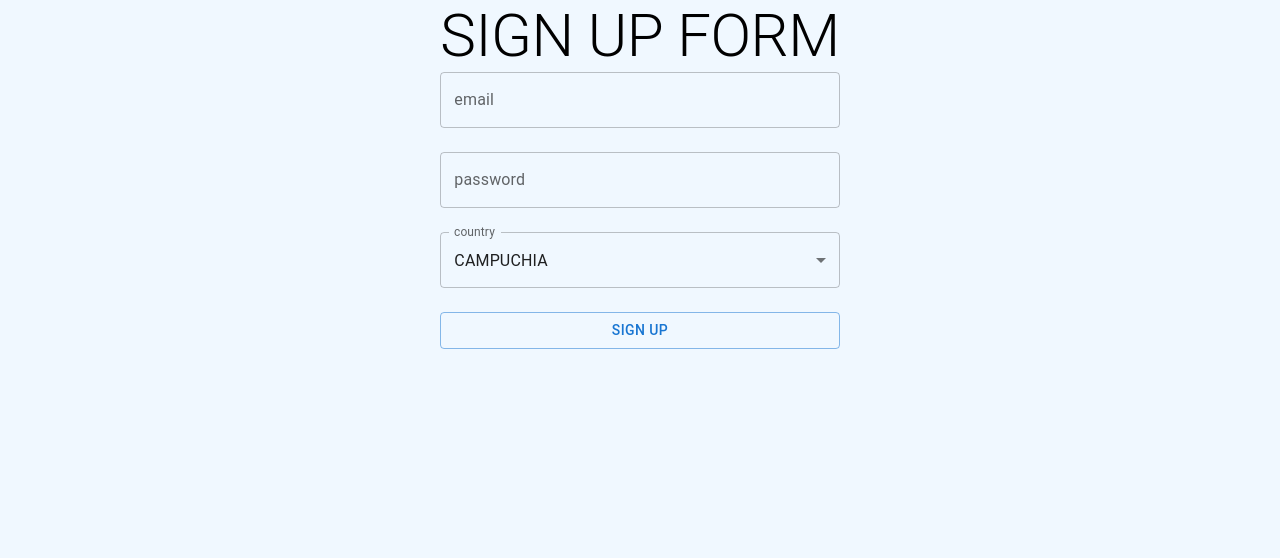
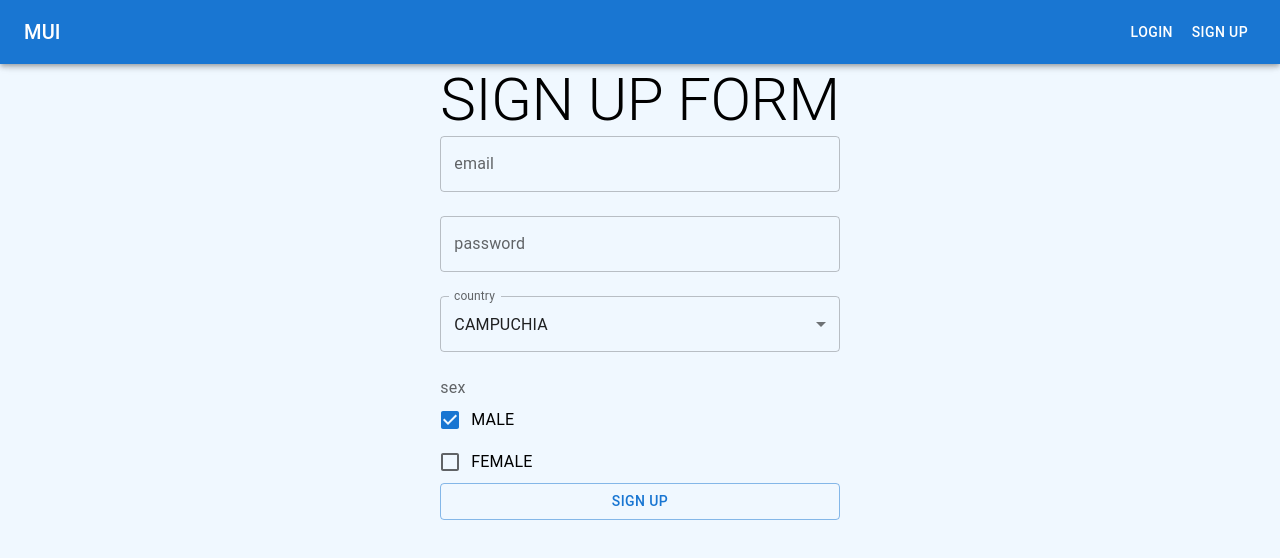
Before and after one commit to dinhhuudat/MUI-RHF-TYPESCRIPT, a Next.js app: page /signUp in a window 1280 px wide. Shown: the top 558 px of the page. Built offline with nearby package versions, Linux system fonts and the light colour scheme.

Commit message:
add navbar refactor fieldOptions

```diff
--- a/components/Atoms/CustomCheckbox/CustomCheckbox.tsx
+++ b/components/Atoms/CustomCheckbox/CustomCheckbox.tsx
@@ -1,17 +1,51 @@
+import { FormGroup } from '@mui/material'
 import Checkbox, { CheckboxProps } from '@mui/material/Checkbox'
 import FormControlLabel from '@mui/material/FormControlLabel'
 import React from 'react'
 
 type TCustomCheckboxProps = {
-   label: string
+   options: { value: string; text: string }[]
+   values: string[]
+   RHFOnChange: (item: any) => void
 } & CheckboxProps
 
 const CustomCheckbox: React.FC<TCustomCheckboxProps> = ({
-   label,
+   values,
+   options,
+   RHFOnChange,
    ...restProps
 }) => {
+   const handleChanged = (item: any, checked: boolean) => {
+      if (checked) {
+         return RHFOnChange([item])
+      }
+      if (!checked) {
+         const newValues = values.filter((v) => v !== item)
+         return RHFOnChange(newValues)
+      }
+   }
+
    return (
-      <FormControlLabel label={label} control={<Checkbox {...restProps} />} />
+      <FormGroup>
+         {options.map((option) => (
+            <FormControlLabel
+               key={option.value}
+               value={option.value}
+               label={option.text}
+               sx={{ display: 'flex', alignItems: 'center' }}
+               control={
+                  <Checkbox
+                     style={{ marginBottom: 0 }}
+                     checked={values.includes(option.value)}
+                     onChange={(_, checked) =>
+                        handleChanged(option.value, checked)
+                     }
+                     {...restProps}
+                  />
+               }
+            />
+         ))}
+      </FormGroup>
    )
 }
 
--- a/components/Molecules/RHFCheckbox/RHFCheckbox.tsx
+++ b/components/Molecules/RHFCheckbox/RHFCheckbox.tsx
@@ -1,4 +1,6 @@
 import { CheckboxProps } from '@mui/material/Checkbox'
+import FormControl from '@mui/material/FormControl'
+import FormLabel from '@mui/material/FormLabel'
 import React from 'react'
 import { Controller, useFormContext } from 'react-hook-form'
 import CustomCheckbox from '../../Atoms/CustomCheckbox/CustomCheckbox'
@@ -7,21 +9,30 @@ type TRHFCheckboxProps = {
    name: string
    label: string
    options: any
-} & CheckboxProps
+} & Partial<CheckboxProps>
 
-const RHFCheckbox: React.FC<TRHFCheckboxProps> = ({ name, ...restProps }) => {
-   const { control } = useFormContext()
+const RHFCheckbox: React.FC<TRHFCheckboxProps> = ({
+   name,
+   label,
+   ...restProps
+}) => {
+   const { control, getValues } = useFormContext()
    return (
       <Controller
          control={control}
          name={name}
-         render={({ field: { ref, ...restField } }) => {
+         render={({ field: { ref, value, onChange, ...restField } }) => {
             return (
-               <CustomCheckbox
-                  sx={{ mb: '1.5rem' }}
-                  {...restField}
-                  {...restProps}
-               ></CustomCheckbox>
+               <FormControl component="fieldset" variant="standard">
+                  <FormLabel component="legend">{label}</FormLabel>
+                  <CustomCheckbox
+                     sx={{ mb: '1.5rem' }}
+                     RHFOnChange={onChange}
+                     values={value || []}
+                     {...restField}
+                     {...restProps}
+                  ></CustomCheckbox>
+               </FormControl>
             )
          }}
       />
--- a/components/Molecules/RHFTextField/RHFTextField.tsx
+++ b/components/Molecules/RHFTextField/RHFTextField.tsx
@@ -6,7 +6,7 @@ import CustomTextField from '../../Atoms/CustomTextField/CustomTextField'
 type TRHFTextField = {
    name: string
    options: { value: string; label: string }[]
-} & TextFieldProps
+} & Partial<TextFieldProps>
 
 const RHFTextField: React.FC<TRHFTextField> = ({ name, ...restProps }) => {
    const {
--- a/components/Organisms/SignUpForm/SignUpForm.tsx
+++ b/components/Organisms/SignUpForm/SignUpForm.tsx
@@ -1,25 +1,33 @@
 import { Button, Stack, Typography } from '@mui/material'
-import React, { useMemo } from 'react'
+import React from 'react'
 import { FormProvider, useForm } from 'react-hook-form'
-import { fieldOptions, TCheckboxFields, TSelectFields } from './fieldOptions'
+import { fieldOptions } from './fieldOptions'
 
 type TOptionSelect = { value: string; label: string }
+type TOptionCheckbox = { value: string; text: string }
+
 const COUNTRY_OPTIONS: TOptionSelect[] = [
    { value: '1', label: 'VIET NAM' },
    { value: '2', label: 'LAO' },
    { value: '3', label: 'CAMPUCHIA' },
 ]
 
-const SEX_OPTIONS: TOptionSelect[] = [
-   { value: '1', label: 'MALE' },
-   { value: '2', label: 'FEMALE' },
+const SEX_OPTIONS: TOptionCheckbox[] = [
+   { value: '1', text: 'MALE' },
+   { value: '2', text: 'FEMALE' },
 ]
+
+const getOptions: Record<string, Array<TOptionSelect | TOptionCheckbox>> = {
+   country: COUNTRY_OPTIONS,
+   sex: SEX_OPTIONS,
+}
 
 const SignUp: React.FC = () => {
    const defaultValues = {
       email: '',
       password: '',
       country: '3',
+      sex: '1',
    }
 
    const methods = useForm({ defaultValues: defaultValues })
@@ -42,9 +50,11 @@ const SignUp: React.FC = () => {
                   ).map((fieldName) => {
                      const { Component, ...restOptions } =
                         fieldOptions[fieldName]
-                     const options =
-                        fieldName === 'country' ? COUNTRY_OPTIONS : []
+                     const options = getOptions[fieldName]
+                        ? getOptions[fieldName]
+                        : []
                      return (
+                        // @ts-ignore
                         <Component
                            key={fieldName}
                            name={fieldName}
--- a/components/Organisms/SignUpForm/fieldOptions.ts
+++ b/components/Organisms/SignUpForm/fieldOptions.ts
@@ -21,9 +21,9 @@ type TSignUpCheckboxOptions = Record<
 
 type TFieldOptions = TSignUpTextfieldOptions & TSignUpCheckboxOptions
 
-export const fieldOptions: TSignUpTextfieldOptions = {
+export const fieldOptions: TFieldOptions = {
    email: { Component: RHFTextField, label: 'email' },
    password: { Component: RHFTextField, label: 'password' },
    country: { Component: RHFTextField, label: 'country', select: true },
-   // sex: { Component: RHFCheckbox, label: 'sex' },
+   sex: { Component: RHFCheckbox, label: 'sex' },
 }
--- a/components/Templates/AppTemplate.tsx
+++ b/components/Templates/AppTemplate.tsx
@@ -1,20 +1,61 @@
-import { Box } from '@mui/material'
+import {
+   AppBar,
+   Box,
+   Button,
+   IconButton,
+   Stack,
+   Toolbar,
+   Typography,
+} from '@mui/material'
 import { styled } from '@mui/system'
+import Link from 'next/link'
 
 const StyledAppContainer = styled(Box)({
    backgroundColor: 'aliceblue',
    width: '100vw',
    height: '100vh',
-   display: 'flex',
-   justifyContent: 'center',
 })
 
 type TApptemplateProps = {
    children: React.ReactNode
 }
+const navItems = [
+   { name: 'Login', path: '/' },
+   { name: 'Sign Up', path: '/signUp' },
+]
 
 const AppTemplate: React.FC<TApptemplateProps> = ({ children }) => {
-   return <StyledAppContainer>{children}</StyledAppContainer>
+   return (
+      <StyledAppContainer>
+         <AppBar component="nav">
+            <Toolbar>
+               <IconButton
+                  color="inherit"
+                  aria-label="open drawer"
+                  edge="start"
+                  sx={{ mr: 2, display: { sm: 'none' } }}
+               ></IconButton>
+               <Typography
+                  variant="h6"
+                  component="div"
+                  sx={{ flexGrow: 1, display: { xs: 'none', sm: 'block' } }}
+               >
+                  MUI
+               </Typography>
+               <Box sx={{ display: { xs: 'none', sm: 'block' } }}>
+                  {navItems.map((item) => (
+                     <Link key={item.name} href={item.path}>
+                        <Button sx={{ color: '#fff' }}>{item.name}</Button>
+                     </Link>
+                  ))}
+               </Box>
+            </Toolbar>
+         </AppBar>
+         <Stack position="fixed" top={64} alignItems="center" width="100vw">
+            {children}
+         </Stack>
+      </StyledAppContainer>
+   )
 }
 
 export default AppTemplate
--- a/pages/index.tsx
+++ b/pages/index.tsx
@@ -1,6 +1,5 @@
 import SignIn from '../components/Organisms/SignInForm/SignInForm'
-import SignUp from '../components/Organisms/SignUpForm/SignUpForm'
 
 export default function Home() {
-   return <SignUp />
+   return <SignIn />
 }
```
